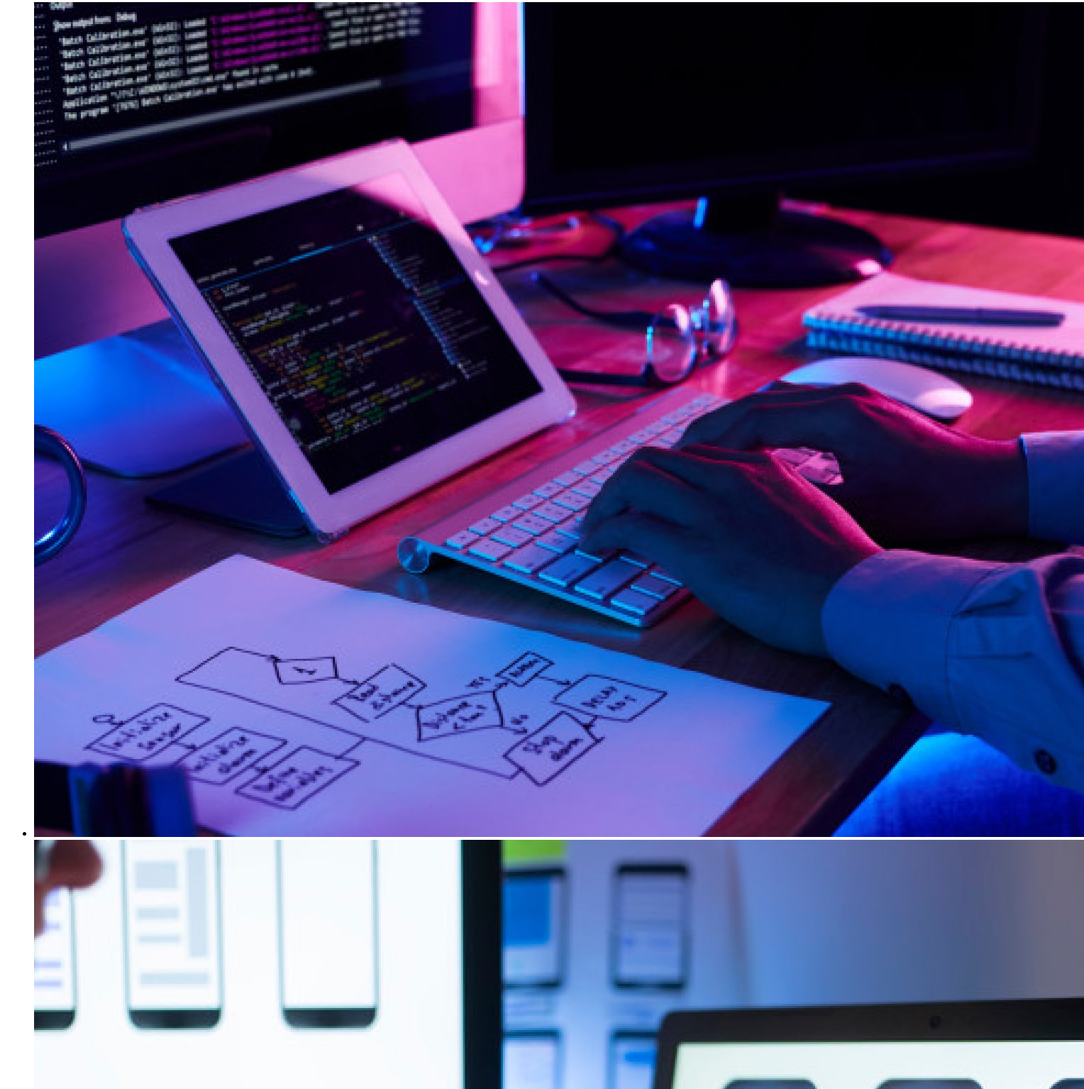
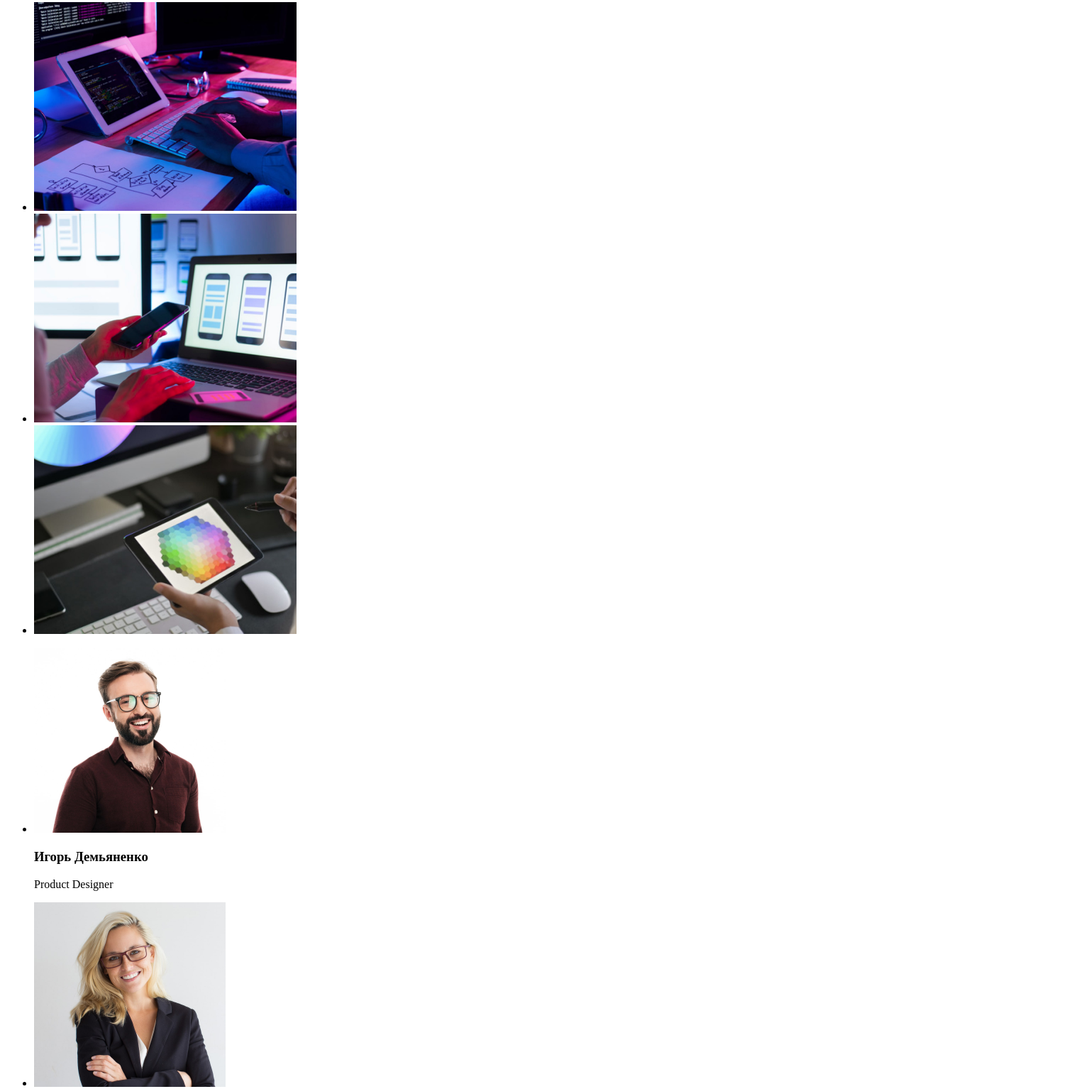
Before and after one commit to valerii-mykh/goit-markup-hw-01, a plain HTML site: page index.html in a window 1280 px wide. Shown: the part 609-2143 px from the top of the page at 71% size, 1528 px wide, since content can reach past the window. Drawn offline with Linux system fonts and the light colour scheme.

Commit message:
add-size images

```diff
--- a/index.html
+++ b/index.html
@@ -67,30 +67,30 @@
         <section>
             <h2>Чем мы занимаемся</h2>
             <ul>
-                <li><img src="./image/img1.jpg" alt="work with laptop"></li>
-                <li><img src="./image/img2.jpg" alt="work with laptop"></li>
-                <li><img src="./image/img3.jpg" alt="work with laptop"></li>
+                <li><img src="./image/img1.jpg" alt="work with laptop" width="370" height="294"></li>
+                <li><img src="./image/img2.jpg" alt="work with laptop" width="370" height="294"></li>
+                <li><img src="./image/img3.jpg" alt="work with laptop" width="370" height="294"></li>
             </ul>
         </section>
         <section>
             <ul>
                 <li>
-                    <img src="./image/photo1.jpg" alt="Игорь Демьяненко">
+                    <img src="./image/photo1.jpg" alt="Игорь Демьяненко" width="270" height="260">
                     <h3>Игорь Демьяненко</h3>
                     <p>Product Designer</p>
                 </li>
                 <li>
-                    <img src="./image/photo2.jpg" alt="Ольга Репина">
+                    <img src="./image/photo2.jpg" alt="Ольга Репина" width="270" height="260">
                     <h3>Ольга Репина</h3>
                     <p>Frontend Developer</p>
                 </li>
                 <li>
-                    <img src="./image/photo3.jpg" alt="Николай Тарасов">
+                    <img src="./image/photo3.jpg" alt="Николай Тарасов" width="270" height="260">
                     <h3>Николай Тарасов</h3>
                     <p>Marketing</p>
                 </li>
                 <li>
-                    <img src="./image/photo4.jpg" alt="Михаил Ермаков">
+                    <img src="./image/photo4.jpg" alt="Михаил Ермаков" width="270" height="260">
                     <h3>Михаил Ермаков</h3>
                     <p>UI Designer</p>
                 </li>
```
